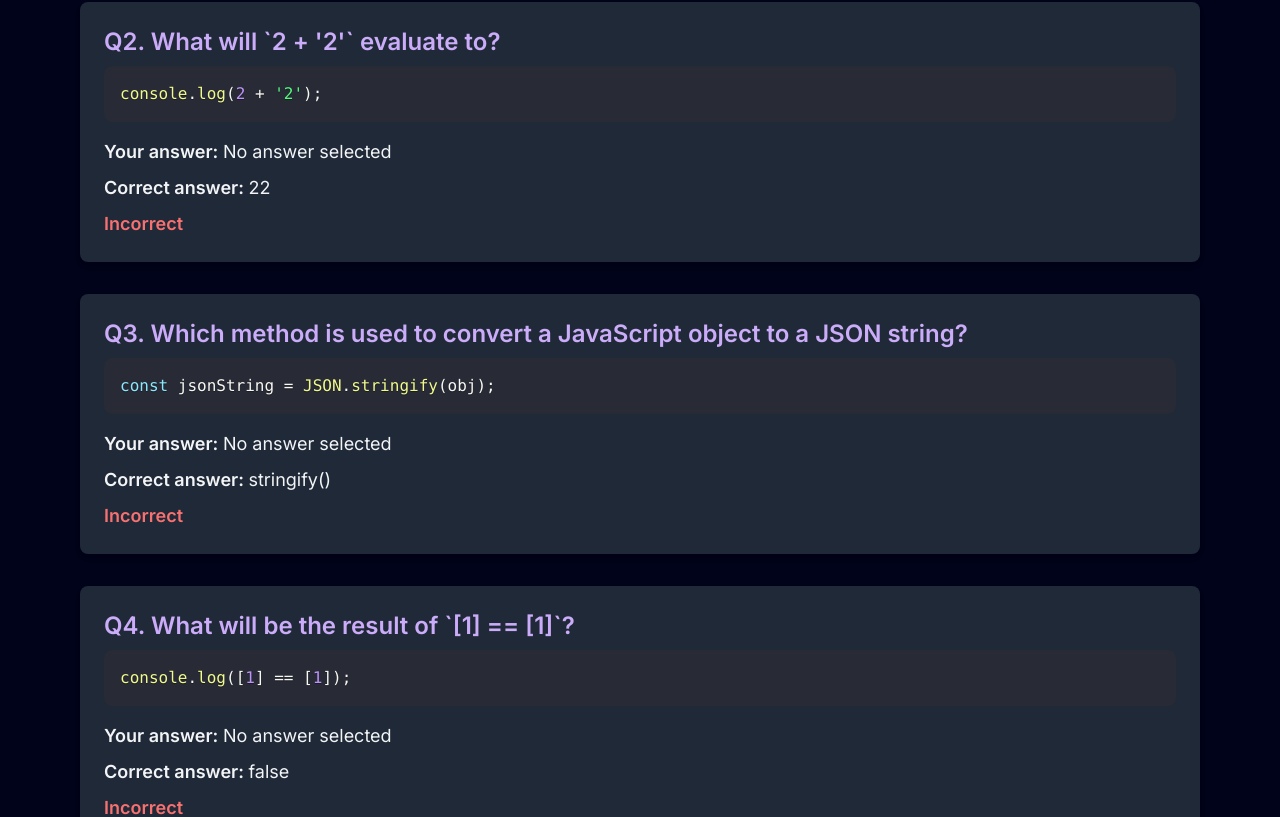
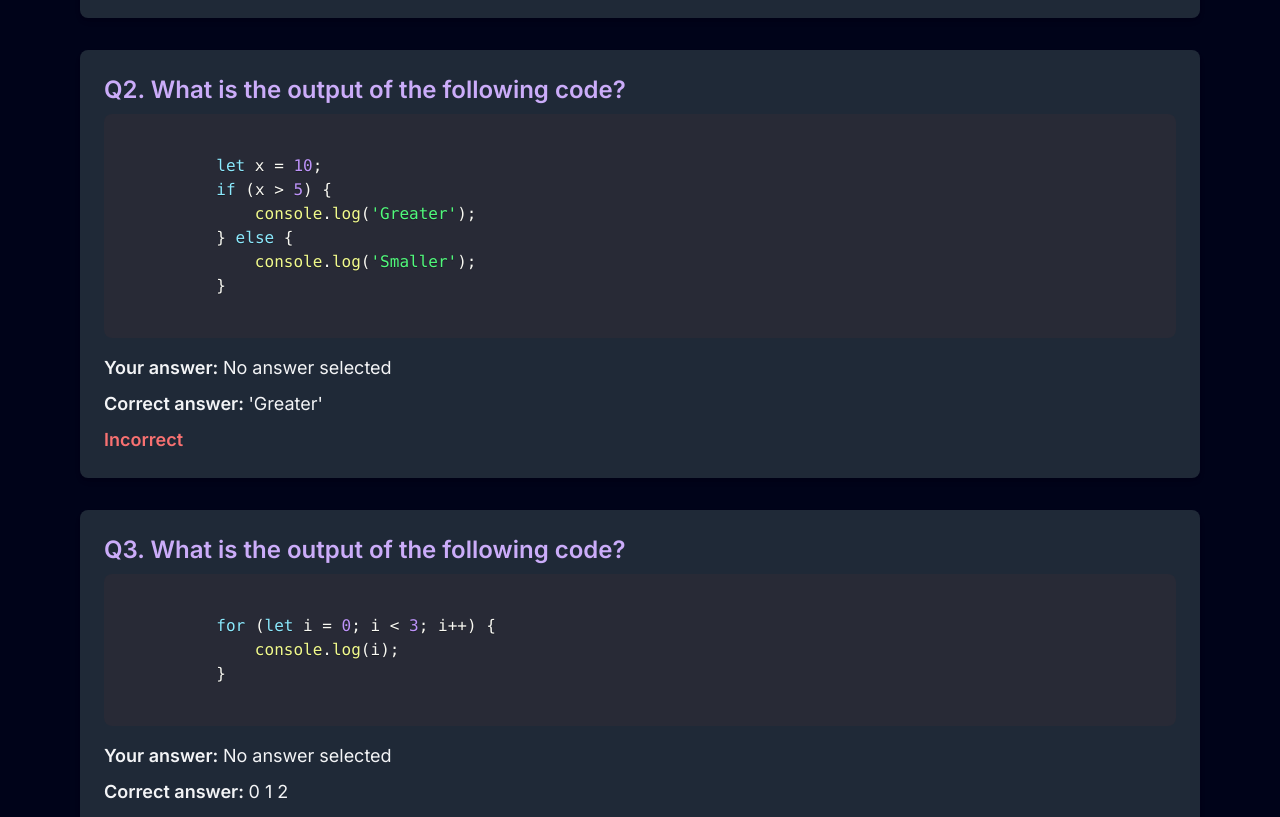
Before and after one commit to imadityaxd/web-dev-quiz-competition-next, a Next.js app: page /results in a window 1280 px wide. Shown: the part 538-1355 px from the top of the page. Built offline with nearby package versions, Linux system fonts and the light colour scheme.

Commit message:
fixing warings and changes questions

```diff
--- a/src/app/start-quiz/page.tsx
+++ b/src/app/start-quiz/page.tsx
@@ -17,9 +17,10 @@ export default function page() {
           <Image
             src={`/trophy.png`}
             alt="jordans"
-            height="150"
-            width="150"
-            className="object-contain"
+            height={150}
+            width={150}
+            priority
+            className="object-contain h-auto w-auto"
           />
           <h1 className=" text-purple text-3xl md:text-5xl border-b border-b-purple pt-4 mb-4">
             Rules
--- a/src/components/Timer.tsx
+++ b/src/components/Timer.tsx
@@ -57,6 +57,7 @@ const useTimer = (unit: "Minute" | "Second", onEnd: () => void) => {
     intervalRef.current = setInterval(handleCountdown, 1000);
 
     return () => clearInterval(intervalRef.current || undefined);
+  // eslint-disable-next-line react-hooks/exhaustive-deps
   }, []);
 
   const handleCountdown = async () => {
--- a/src/data/questions.ts
+++ b/src/data/questions.ts
@@ -1,169 +1,153 @@
 const questionsData = [
   {
     id: 1,
-      text: "What is the output of `console.log(typeof null);`?",
-      code: "console.log(typeof null);",
+    text: "What is the output of the following code?",
+    code: `
+          console.log(5 + '5');
+      `,
     options: [
-        { id: 1, text: "object", isCorrect: true },
-        { id: 2, text: "null", isCorrect: false },
-        { id: 3, text: "undefined", isCorrect: false },
-        { id: 4, text: "string", isCorrect: false },
+      { id: 1, text: "'55'", isCorrect: true },
+      { id: 2, text: "10", isCorrect: false },
+      { id: 3, text: "Error", isCorrect: false },
+      { id: 4, text: "'5 5'", isCorrect: false },
     ],
   },
   {
     id: 2,
-      text: "What will `2 + '2'` evaluate to?",
-      code: "console.log(2 + '2');",
+    text: "What is the output of the following code?",
+    code: `
+          let x = 10;
+          if (x > 5) {
+              console.log('Greater');
+          } else {
+              console.log('Smaller');
+          }
+      `,
     options: [
-        { id: 1, text: "4", isCorrect: false },
-        { id: 2, text: "22", isCorrect: true },
-        { id: 3, text: "NaN", isCorrect: false },
+      { id: 1, text: "'Greater'", isCorrect: true },
+      { id: 2, text: "'Smaller'", isCorrect: false },
+      { id: 3, text: "10", isCorrect: false },
       { id: 4, text: "undefined", isCorrect: false },
     ],
   },
   {
     id: 3,
-      text: "Which method is used to convert a JavaScript object to a JSON string?",
-      code: "const jsonString = JSON.stringify(obj);",
+    text: "What is the output of the following code?",
+    code: `
+          for (let i = 0; i < 3; i++) {
+              console.log(i);
+          }
+      `,
     options: [
-        { id: 1, text: "parse()", isCorrect: false },
-        { id: 2, text: "stringify()", isCorrect: true },
-        { id: 3, text: "toString()", isCorrect: false },
-        { id: 4, text: "convert()", isCorrect: false },
+      { id: 1, text: "0 1 2", isCorrect: true },
+      { id: 2, text: "1 2 3", isCorrect: false },
+      { id: 3, text: "0 1 2 3", isCorrect: false },
+      { id: 4, text: "undefined", isCorrect: false },
     ],
   },
   {
     id: 4,
-      text: "What will be the result of `[1] == [1]`?",
-      code: "console.log([1] == [1]);",
+    text: "What is the output of the following code?",
+    code: `
+          function add(a, b) {
+              return a + b;
+          }
+          console.log(add(3, 4));
+      `,
     options: [
-        { id: 1, text: "true", isCorrect: false },
-        { id: 2, text: "false", isCorrect: true },
+      { id: 1, text: "7", isCorrect: true },
+      { id: 2, text: "34", isCorrect: false },
       { id: 3, text: "undefined", isCorrect: false },
-        { id: 4, text: "NaN", isCorrect: false },
+      { id: 4, text: "Error", isCorrect: false },
     ],
   },
   {
     id: 5,
-      text: "Which of the following is a correct way to define a function in JavaScript?",
-      code: "function myFunction() {}",
+    text: "What is the output of the following code?",
+    code: `
+          const obj = { name: 'Alice', age: 25 };
+          console.log(obj.name);
+      `,
     options: [
-        { id: 1, text: "function myFunction() {}", isCorrect: true },
-        { id: 2, text: "function:myFunction() {}", isCorrect: false },
-        { id: 3, text: "def myFunction() {}", isCorrect: false },
-        { id: 4, text: "func myFunction() {}", isCorrect: false },
+      { id: 1, text: "'Alice'", isCorrect: true },
+      { id: 2, text: "'Alice, 25'", isCorrect: false },
+      { id: 3, text: "undefined", isCorrect: false },
+      { id: 4, text: "'25'", isCorrect: false },
     ],
   },
   {
     id: 6,
-      text: "What does `isNaN('123')` return?",
-      code: "console.log(isNaN('123'));",
+    text: "What is the output of the following code?",
+    code: `
+          const arr = [1, 2, 3];
+          arr.push(4);
+          console.log(arr.length);
+      `,
     options: [
-        { id: 1, text: "true", isCorrect: false },
-        { id: 2, text: "false", isCorrect: true },
-        { id: 3, text: "undefined", isCorrect: false },
-        { id: 4, text: "NaN", isCorrect: false },
+      { id: 1, text: "4", isCorrect: true },
+      { id: 2, text: "3", isCorrect: false },
+      { id: 3, text: "5", isCorrect: false },
+      { id: 4, text: "undefined", isCorrect: false },
     ],
   },
   {
     id: 7,
-      text: "How do you create a new array in JavaScript?",
-      code: "const arr = [];",
+    text: "What is the output of the following code?",
+    code: `
+          let x = '10';
+          let y = 5;
+          console.log(x - y);
+      `,
     options: [
-        { id: 1, text: "const arr = [];", isCorrect: true },
-        { id: 2, text: "const arr = ();", isCorrect: false },
-        { id: 3, text: "const arr = new Array();", isCorrect: true },
-        { id: 4, text: "const arr = {}; ", isCorrect: false },
+      { id: 1, text: "5", isCorrect: true },
+      { id: 2, text: "105", isCorrect: false },
+      { id: 3, text: "Error", isCorrect: false },
+      { id: 4, text: "15", isCorrect: false },
     ],
   },
   {
     id: 8,
-      text: "What will be the output of `0 == false`?",
-      code: "console.log(0 == false);",
+    text: "What is the output of the following code?",
+    code: `
+          const numbers = [1, 2, 3];
+          console.log(numbers[3]);
+      `,
     options: [
-        { id: 1, text: "true", isCorrect: true },
-        { id: 2, text: "false", isCorrect: false },
-        { id: 3, text: "undefined", isCorrect: false },
-        { id: 4, text: "NaN", isCorrect: false },
+      { id: 1, text: "undefined", isCorrect: true },
+      { id: 2, text: "4", isCorrect: false },
+      { id: 3, text: "3", isCorrect: false },
+      { id: 4, text: "Error", isCorrect: false },
     ],
   },
   {
     id: 9,
-      text: "What is the result of `'10' - 5`?",
-      code: "console.log('10' - 5);",
+    text: "What is the output of the following code?",
+    code: `
+          let x = 10;
+          x += 5;
+          console.log(x);
+      `,
     options: [
-        { id: 1, text: "10", isCorrect: false },
-        { id: 2, text: "5", isCorrect: false },
-        { id: 3, text: "15", isCorrect: true },
-        { id: 4, text: "NaN", isCorrect: false },
+      { id: 1, text: "15", isCorrect: true },
+      { id: 2, text: "10", isCorrect: false },
+      { id: 3, text: "5", isCorrect: false },
+      { id: 4, text: "20", isCorrect: false },
     ],
   },
   {
     id: 10,
-      text: "Which operator is used to compare both value and type?",
-      code: "console.log(1 === '1');",
+    text: "What is the output of the following code?",
+    code: `
+          const arr = [1, 2, 3];
+          const [a, b] = arr;
+          console.log(a, b);
+      `,
     options: [
-        { id: 1, text: "===", isCorrect: true },
-        { id: 2, text: "==", isCorrect: false },
-        { id: 3, text: "!=", isCorrect: false },
-        { id: 4, text: "<=", isCorrect: false },
-      ],
-    },
-    {
-      id: 11,
-      text: "How do you declare a variable in JavaScript?",
-      code: "let variableName;",
-      options: [
-        { id: 1, text: "let variableName;", isCorrect: true },
-        { id: 2, text: "var variableName;", isCorrect: true },
-        { id: 3, text: "const variableName;", isCorrect: true },
-        { id: 4, text: "variableName;", isCorrect: false },
-      ],
-    },
-    {
-      id: 12,
-      text: "What will `console.log([] + [])` output?",
-      code: "console.log([] + []);",
-      options: [
-        { id: 1, text: "[]", isCorrect: true },
-        { id: 2, text: "[object Object]", isCorrect: false },
-        { id: 3, text: "undefined", isCorrect: false },
-        { id: 4, text: "NaN", isCorrect: false },
-      ],
-    },
-    {
-      id: 13,
-      text: "What does `typeof` operator do?",
-      code: "console.log(typeof 'string');",
-      options: [
-        { id: 1, text: "Returns the type of a variable", isCorrect: true },
-        { id: 2, text: "Converts variable to string", isCorrect: false },
-        { id: 3, text: "Checks if variable is undefined", isCorrect: false },
-        { id: 4, text: "None of the above", isCorrect: false },
-      ],
-    },
-    {
-      id: 14,
-      text: "What will be the output of `Boolean('false')`?",
-      code: "console.log(Boolean('false'));",
-      options: [
-        { id: 1, text: "true", isCorrect: true },
-        { id: 2, text: "false", isCorrect: false },
-        { id: 3, text: "undefined", isCorrect: false },
-        { id: 4, text: "NaN", isCorrect: false },
-      ],
-    },
-    {
-      id: 15,
-      text: "What is the result of `null == undefined`?",
-      code: "console.log(null == undefined);",
-      options: [
-        { id: 1, text: "true", isCorrect: true },
-        { id: 2, text: "false", isCorrect: false },
-        { id: 3, text: "undefined", isCorrect: false },
-        { id: 4, text: "NaN", isCorrect: false },
+      { id: 1, text: "1 2", isCorrect: true },
+      { id: 2, text: "2 3", isCorrect: false },
+      { id: 3, text: "1 3", isCorrect: false },
+      { id: 4, text: "undefined undefined", isCorrect: false },
     ],
   },
 ];
-
 export default questionsData;
```
Lines whose indentation alone changed are shown as unchanged.
